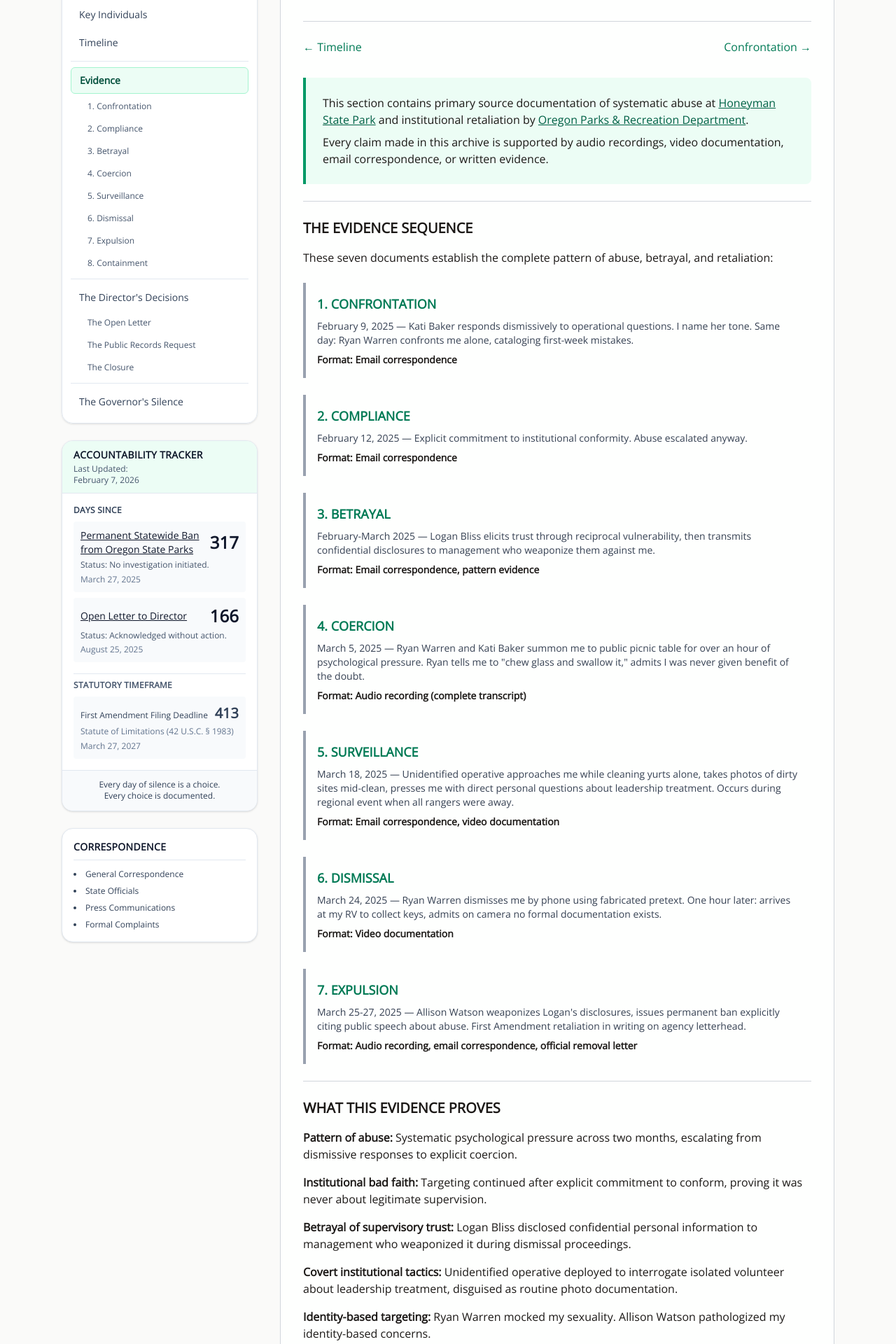
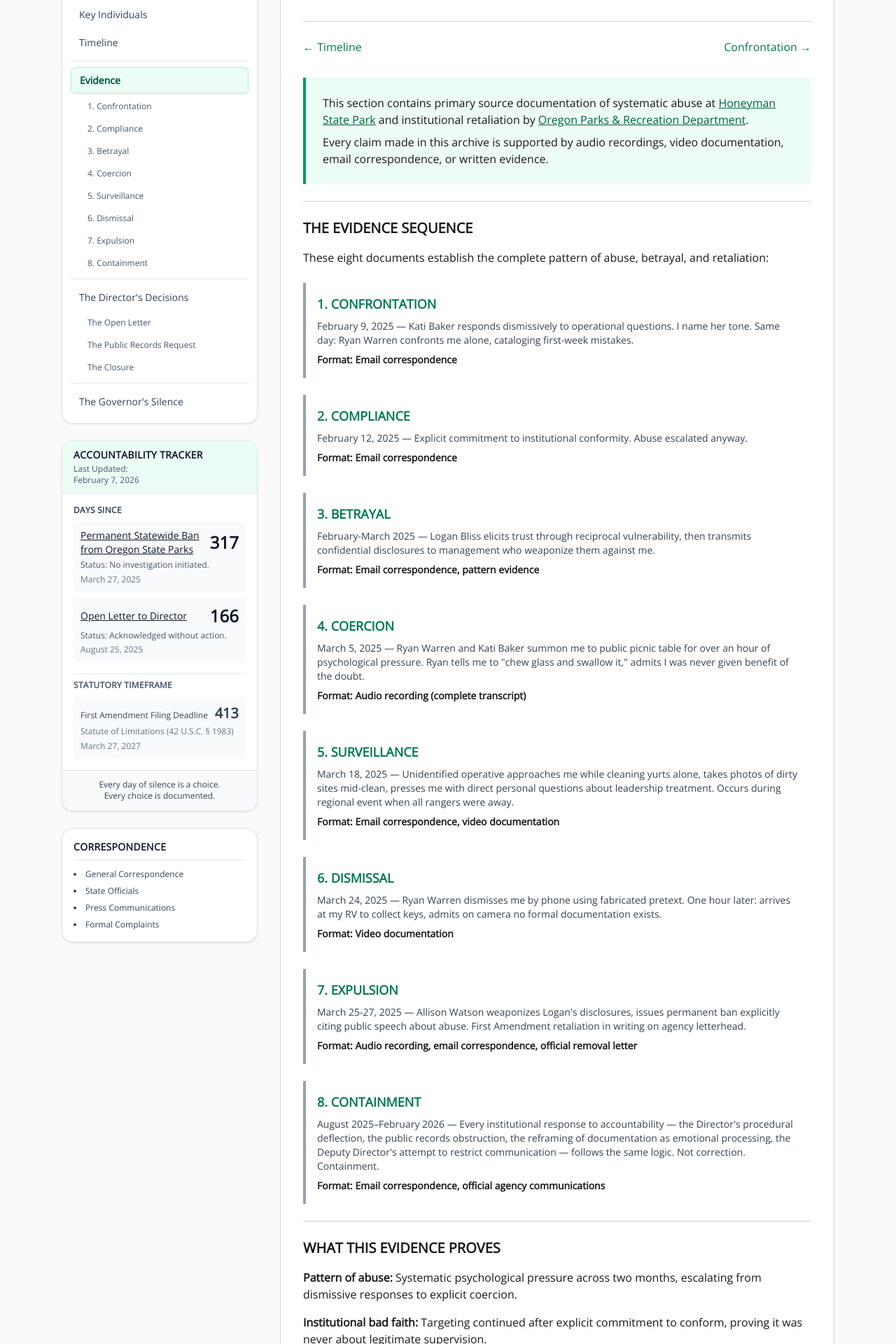
Before and after one commit to rswfire/rswfire.oprd, a Next.js app: page /evidence in a window 1280 px wide. Shown: the part 272-2192 px from the top of the page at 70% size. Built offline with nearby package versions, Linux system fonts and the light colour scheme.

Commit message:
Updated Evidence.tsx

```diff
--- a/app/(archive)/evidence/page.tsx
+++ b/app/(archive)/evidence/page.tsx
@@ -32,7 +32,7 @@ export default function EvidencePage() {
             <h2 className="text-xl font-semibold">THE EVIDENCE SEQUENCE</h2>
 
             <div className="mt-4">
-                These seven documents establish the complete pattern of abuse, betrayal, and retaliation:
+                These eight documents establish the complete pattern of abuse, betrayal, and retaliation:
             </div>
 
             <div className="mt-6 space-y-6">
@@ -119,6 +119,19 @@ export default function EvidencePage() {
                         Format: Audio recording, email correspondence, official removal letter
                     </div>
                 </div>
+
+                <div className="p-4 border-l-4 border-gray-400">
+                    <Link href="/evidence/containment" className="text-lg font-semibold text-emerald-700 hover:underline">
+                        8. CONTAINMENT
+                    </Link>
+                    <div className="mt-2 text-sm text-gray-700">
+                        August 2025–February 2026 — Every institutional response to accountability — the Director's procedural deflection, the public records obstruction, the reframing of documentation as emotional processing, the Deputy Director's attempt to restrict communication — follows the same logic. Not correction. Containment.
+                    </div>
+                    <div className="mt-2 text-sm font-semibold">
+                        Format: Email correspondence, official agency communications
+                    </div>
+                </div>
+
             </div>
 
             <hr className="my-6 border-t border-gray-300" />
```
